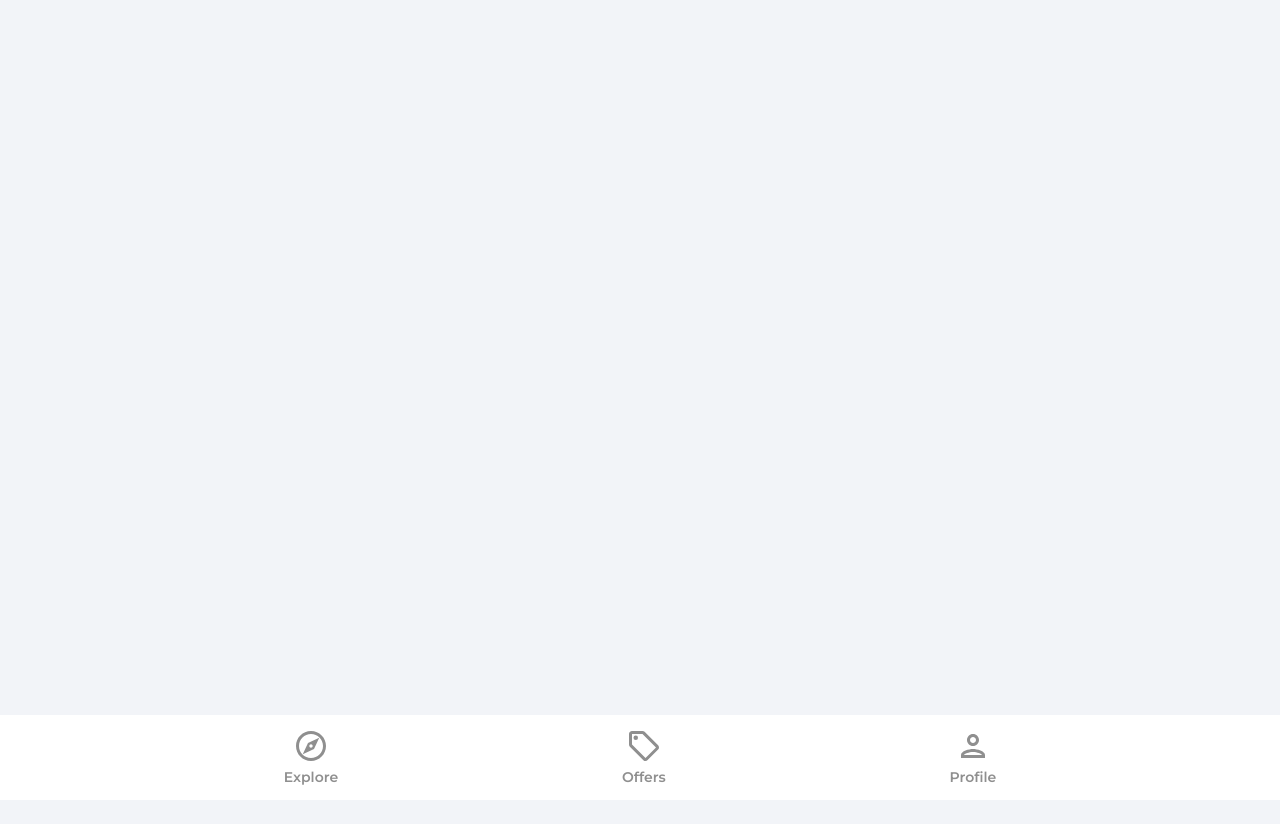
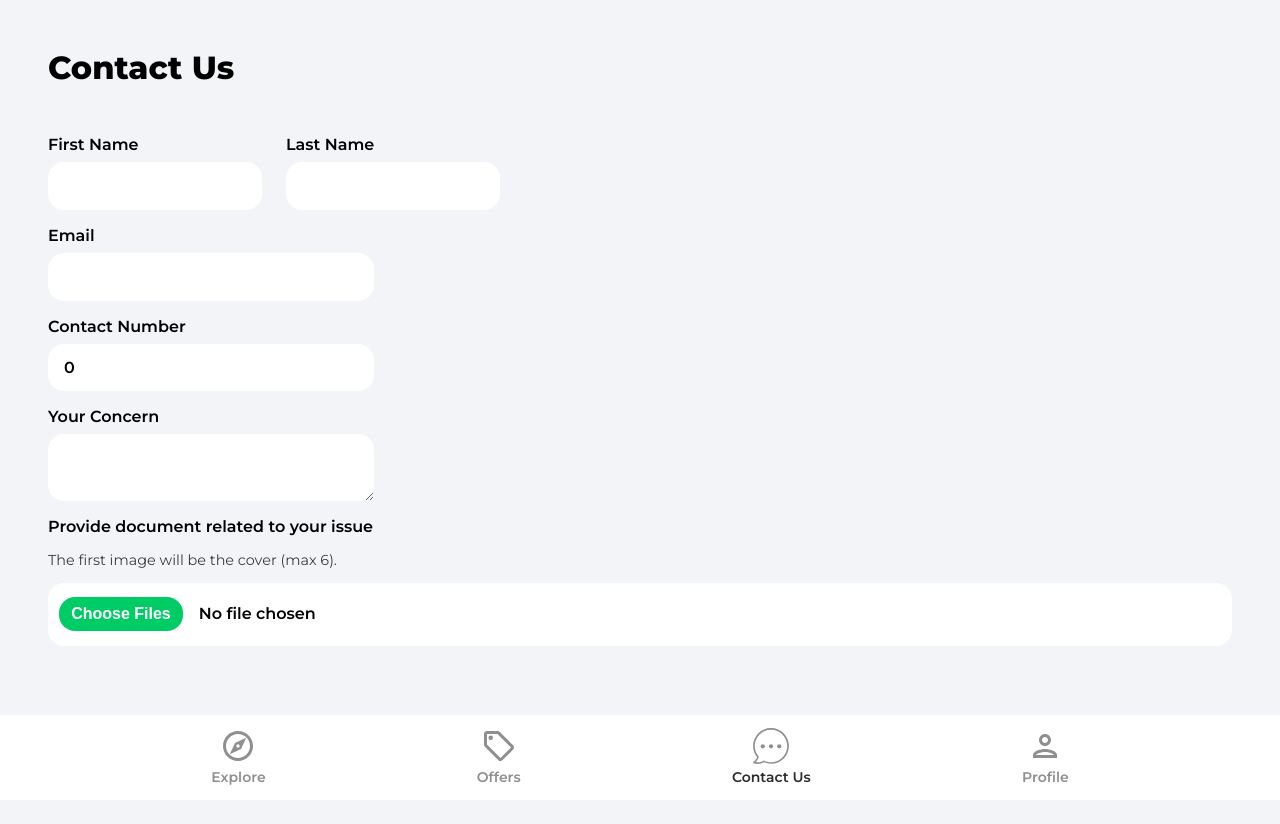
Before and after one commit to Akhilesh-bhatt/Xenon-assignment, a React (Create React App) app: page /contactXenon in a window 1280 px wide. Before the commit the page ends 800 px from the top, so only its background shows below. Built offline with nearby package versions, Linux system fonts and the light colour scheme; no server answers; sample sign-in values are in the browser's storage.

Commit message:
complete contact form

```diff
--- a/src/App.js
+++ b/src/App.js
@@ -13,6 +13,7 @@ import { PrivateRoute } from "./components/PrivateRoute";
 
 import Listing from "./pages/Listing";
 import Contact from "./pages/Contact";
+import ContactXenon from "./pages/ContactXenon";
 import EditListing from "./pages/EditListing";
 import CreateListing from "./pages/CreateListing";
 
@@ -27,6 +28,7 @@ function App() {
           <Route path="/editlisting/:listingId" element={<EditListing />} />
           <Route path="/Category/:categoryName" element={<Categories />} />
           <Route path="/contact/:landlordId" element={<Contact />} />
+          <Route path="/contactXenon" element={<ContactXenon/>} />
           <Route path="/Category/:categoryName/:listingId" element={<Listing />} />
           <Route path="/profile" element={<PrivateRoute />}>
             <Route path="/profile" element={<Profile />} />
--- a/src/components/Navbar.jsx
+++ b/src/components/Navbar.jsx
@@ -2,6 +2,7 @@ import {useNavigate, useLocation} from 'react-router-dom'
 import {ReactComponent as OfferIcon} from '../assets/svg/localOfferIcon.svg'
 import {ReactComponent as ExploreIcon} from '../assets/svg/exploreIcon.svg'
 import {ReactComponent as PersonOutlineIcon} from '../assets/svg/personOutlineIcon.svg'
+import {ReactComponent as ContactXenon} from '../assets/svg/contactXenon.svg'
 
 function Navbar() {
   const navigate = useNavigate()
@@ -27,6 +28,12 @@ function Navbar() {
             <p className={pathMatchRoute('/offer')? 'navbarListItemNameActive' : 'navbarListItemName'}>Offers</p>
           </li>
 
+          {/* contact us */}
+          <li className="navbarListItem" onClick={() => navigate('/contactXenon')}>
+            <ContactXenon fill={pathMatchRoute('/offer') ? '#2c2c2c' : '#8f8f8f'} width='36px' height='36px' />
+            <p className={pathMatchRoute('/contactXenon')? 'navbarListItemNameActive' : 'navbarListItemName'}>Contact Us</p>
+          </li>
+
           <li className="navbarListItem"  onClick={() => navigate('/profile')}>
             <PersonOutlineIcon fill={pathMatchRoute('/profile') ? '#2c2c2c' : '#8f8f8f'} width='36px' height='36px' />
             <p className={pathMatchRoute('/profile')? 'navbarListItemNameActive' : 'navbarListItemName'}>Profile</p>
--- /dev/null
+++ b/src/pages/ContactXenon.jsx
@@ -0,0 +1,250 @@
+import { toast } from "react-toastify";
+import { useState, useEffect, useRef } from "react";
+import Spinner from "../components/Spinner";
+import { useNavigate } from "react-router-dom";
+import { getAuth, onAuthStateChanged } from "firebase/auth";
+import {
+  getStorage,
+  ref,
+  uploadBytesResumable,
+  getDownloadURL,
+} from "firebase/storage";
+import { addDoc, collection, serverTimestamp } from "firebase/firestore";
+import { db } from "../firebase.config";
+import { v4 as uuidv4 } from "uuid";
+
+function Contact() {
+    const [loading, setLoading] = useState(false);
+    const [formData, setFormData] = useState({
+        firstName: "",
+        lastName: "",
+        email: "",
+        contact: 0,
+        message: "",
+        images: {}
+      });
+      const {
+        firstName,
+        lastName,
+        email,
+        contact,
+        message,
+        images
+      } = formData;
+
+  const isMounted = useRef(true);
+  const auth = getAuth();
+  const navigate = useNavigate();
+
+  useEffect(() => {
+    if (isMounted) {
+      onAuthStateChanged(auth, (user) => {
+        if (user) {
+          setFormData({ ...formData, userRef: user.uid });
+        } else {
+          navigate("/signin");
+        }
+      });
+    }
+
+    return () => {
+      isMounted.current = false;
+    };
+    // eslint-disable-next-line react-hooks/exhaustive-deps
+  }, [isMounted]);
+
+  const onSubmit = async (e) => {
+    e.preventDefault();
+
+    if (images.length > 6) {
+      setLoading(false);
+      toast.error("Maximum 6 files can be uploaded");
+      return;
+    }
+
+    //store image in firebase
+    const storeImage = async (image) => {
+      return new Promise((resolve, reject) => {
+        const storage = getStorage();
+        const fileName = `${auth.currentUser.uid}-${image.name}-${uuidv4()}`;
+        const storageRef = ref(storage, "image/" + fileName);
+        const uploadTask = uploadBytesResumable(storageRef, image);
+
+        uploadTask.on(
+          "state_changed",
+          (snapshot) => {
+            const progress =
+              (snapshot.bytesTransferred / snapshot.totalBytes) * 100;
+            console.log("Upload is " + progress + "% done");
+            switch (snapshot.state) {
+              case "paused":
+                console.log("Upload is paused");
+                break;
+              case "running":
+                console.log("Upload is running");
+                break;
+              default:
+                break;
+            }
+          },
+          (error) => {
+            reject(error);
+          },
+          () => {
+            getDownloadURL(uploadTask.snapshot.ref).then((downloadURL) => {
+              resolve(downloadURL);
+            });
+          }
+        );
+      });
+    };
+
+    const imageUrls = await Promise.all(
+      [...images].map((image) => storeImage(image))
+    ).catch((error) => {
+      setLoading(false);
+      toast.error("Files not uploaded!");
+    });
+
+    const formDataCopy = {
+      ...formData,
+      imageUrls,
+      timestamp: serverTimestamp(),
+    };
+
+    delete formDataCopy.images;
+
+    const docRef = await addDoc(collection(db, "contact"), formDataCopy);
+    setLoading(false);
+    toast.success("Form Submitted!!");
+    navigate(`/category`);
+  };
+
+  const onMutate = (e) => {
+    let boolean = null;
+
+    if (e.target.value === "true") {
+      boolean = true;
+    }
+
+    if (e.target.value === "false") {
+      boolean = false;
+    }
+
+    if (e.target.files) {
+      setFormData((prevState) => ({
+        ...prevState,
+        images: e.target.files,
+      }));
+    }
+
+    if (!e.target.files) {
+      setFormData((prevState) => ({
+        ...prevState,
+        [e.target.id]: boolean ?? e.target.value,
+      }));
+    }
+  };
+
+  if (loading) {
+    return <Spinner />;
+  }
+
+  return (
+    <div className="pageContainer">
+      <header>
+        <p className="pageHeader">Contact Us</p>
+      </header>
+        <main>
+          <form className="messageForm" onSubmit={onSubmit}>
+            <div className="formRooms flex">
+                <div>
+                    <label className="formLabel">First Name</label>
+                    <input
+                        className="formInputName"
+                        type="text"
+                        id="firstName"
+                        value={firstName}
+                        onChange={onMutate}
+                        maxLength="32"
+                        minLength="10"
+                        required
+                    />
+                </div>
+
+                <div>
+                    <label className="formLabel">Last Name</label>
+                    <input
+                        className="formInputName"
+                        type="text"
+                        id="lastName"
+                        value={lastName}
+                        onChange={onMutate}
+                        maxLength="32"
+                        minLength="10"
+                        required
+                    />
+                </div>
+            </div>
+
+            <label className="formLabel">Email</label>
+            <input
+                className="formInputName"
+                type="email"
+                id="email"
+                value={email}
+                onChange={onMutate}
+                maxLength="32"
+                minLength="10"
+                required
+            />
+
+            <label className="formLabel">Contact Number</label>
+            <input
+                className="formInputName"
+                type="number"
+                id="contact"
+                value={contact}
+                onChange={onMutate}
+                maxLength="32"
+                minLength="10"
+                required
+            />
+
+            <div>
+                <label className="formLabel">Your Concern</label>
+                <textarea
+                    name="message"
+                    id="message"
+                    className="formInputName"
+                    value={message}
+                    onChange={onMutate}
+                    required
+                ></textarea>
+            </div>
+
+            <label className="formLabel">Provide document related to your issue</label>
+            <p className="imagesInfo">
+                The first image will be the cover (max 6).
+            </p>
+            <input
+                className="formInputFile"
+                type="file"
+                id="images"
+                onChange={onMutate}
+                max="6"
+                accept=".jpg,.png,.jpeg"
+                multiple
+            />
+
+          <button type="submit" className="primaryButton createListingButton">
+            Send Message
+          </button>
+
+          </form>
+        </main>
+    </div>
+  );
+}
+
+export default Contact;
```
Also changed, not shown: src/assets/svg/contactXenon.svg (added).
